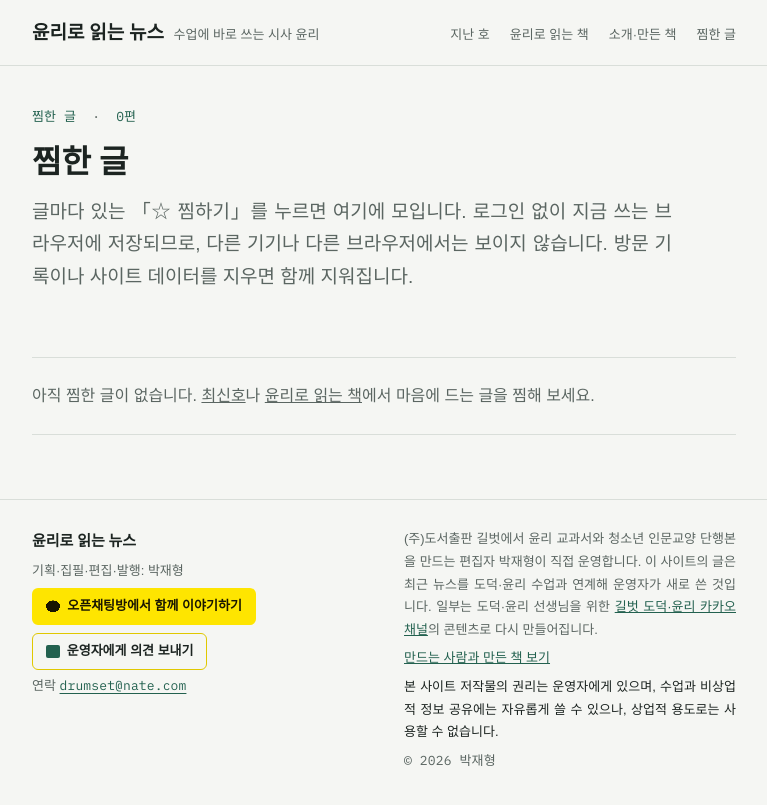
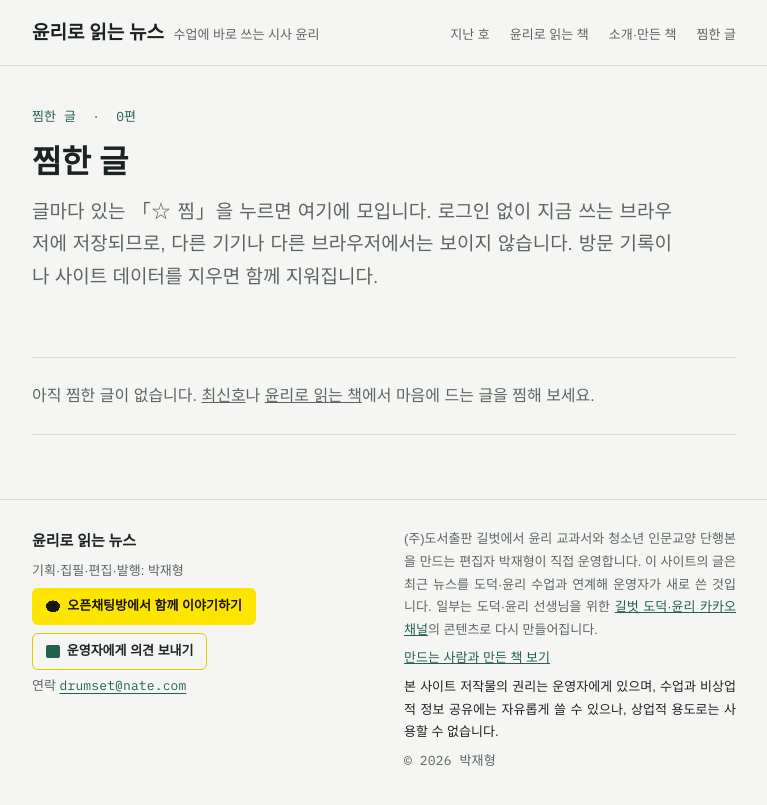
Before and after one commit to ethics-news/ethics-news.github.io, a Jekyll site: the page built from saved/index.html, in a window 1280 px wide. Shown: the top 805 px of the page, without its empty margins (256-1023 px from the left). Built offline with Jekyll 4.4.1, drawn with Linux system fonts in a browser that asks for light colours; some web fonts are replaced.

Commit message:
찜 단추 이름을 「☆ 찜」으로 줄임
Co-Authored-By: Claude Opus 5.5 <noreply@anthropic.com>
Claude-Session: https://claude.ai/code/session_01T6ePPceWU8bVGSDdg45vi9

```diff
--- a/_includes/page-actions.html
+++ b/_includes/page-actions.html
@@ -41,7 +41,7 @@
       var on=has(a,b.getAttribute('data-id'))>=0;
       b.classList.toggle('on',on); b.setAttribute('aria-pressed',on?'true':'false');
       b.querySelector('.save-ico').textContent=on?'★':'☆';
-      b.querySelector('.save-txt').textContent=on?'찜함':'찜하기';
+      b.querySelector('.save-txt').textContent='찜';
     });
     document.querySelectorAll('.js-saved-count').forEach(function(c){c.textContent=a.length?' '+a.length:'';});
   }
--- a/_includes/save-btn.html
+++ b/_includes/save-btn.html
@@ -1 +1 @@
-<button type="button" class="save js-save" data-id="{{ include.url }}" data-url="{{ include.url | relative_url }}" data-title="{{ include.title | escape }}" aria-pressed="false"><span class="save-ico" aria-hidden="true">☆</span><span class="save-txt">찜하기</span></button>
+<button type="button" class="save js-save" data-id="{{ include.url }}" data-url="{{ include.url | relative_url }}" data-title="{{ include.title | escape }}" aria-pressed="false"><span class="save-ico" aria-hidden="true">☆</span><span class="save-txt">찜</span></button>
--- a/saved/index.html
+++ b/saved/index.html
@@ -1,12 +1,12 @@
 ---
 layout: default
 title: 찜한 글
-lead: 찜하기를 누른 글을 모아 둡니다.
+lead: 찜한 글을 모아 둡니다.
 ---
 <section class="issue-hero">
   <p class="issue-meta mono"><span>찜한 글</span><span class="js-saved-total">0편</span></p>
   <h1 class="issue-title">찜한 글</h1>
-  <p class="issue-lead">글마다 있는 「☆ 찜하기」를 누르면 여기에 모입니다. 로그인 없이 지금 쓰는 브라우저에 저장되므로, 다른 기기나 다른 브라우저에서는 보이지 않습니다. 방문 기록이나 사이트 데이터를 지우면 함께 지워집니다.</p>
+  <p class="issue-lead">글마다 있는 「☆ 찜」을 누르면 여기에 모입니다. 로그인 없이 지금 쓰는 브라우저에 저장되므로, 다른 기기나 다른 브라우저에서는 보이지 않습니다. 방문 기록이나 사이트 데이터를 지우면 함께 지워집니다.</p>
 </section>
 <section class="archive">
   <ul class="archive-list saved-list js-saved-list"></ul>
```
Also changed, not shown: README.md.
